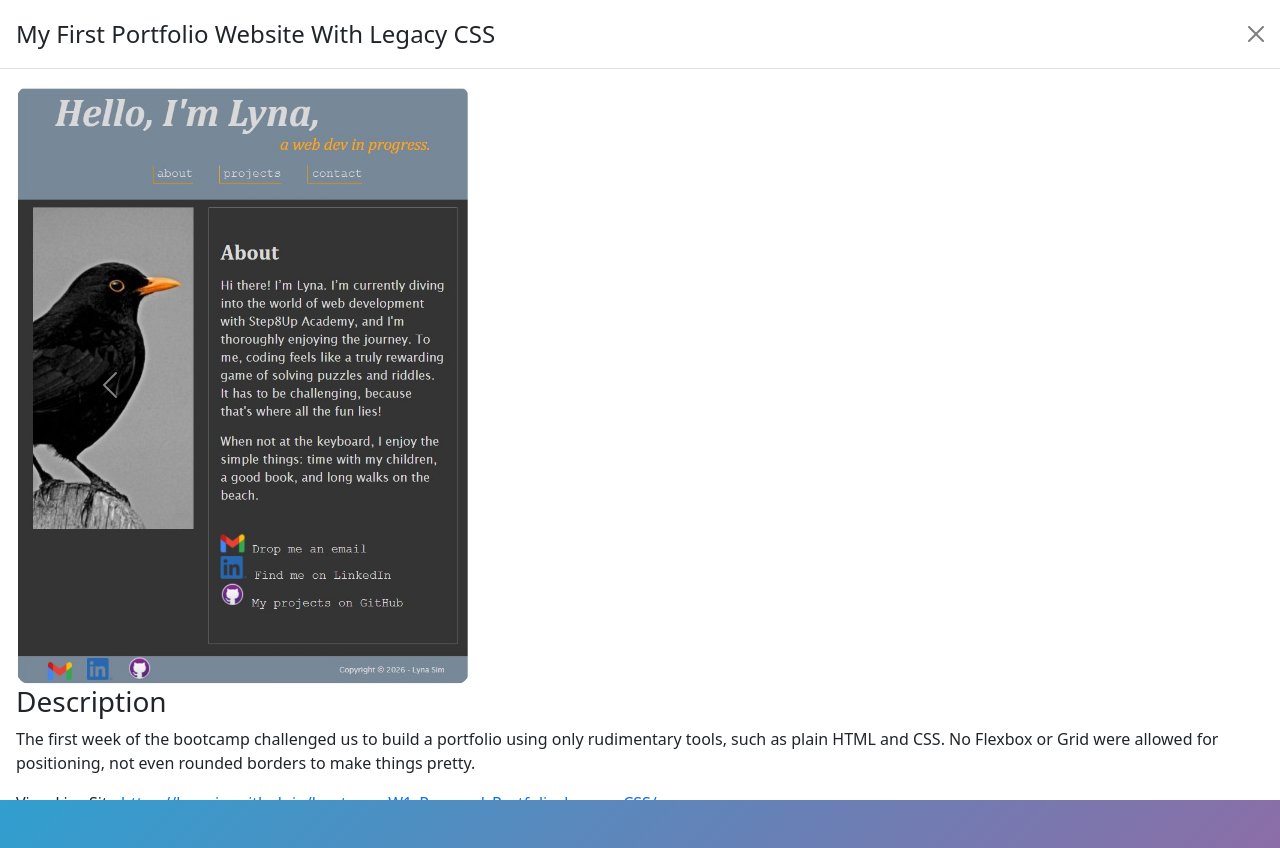
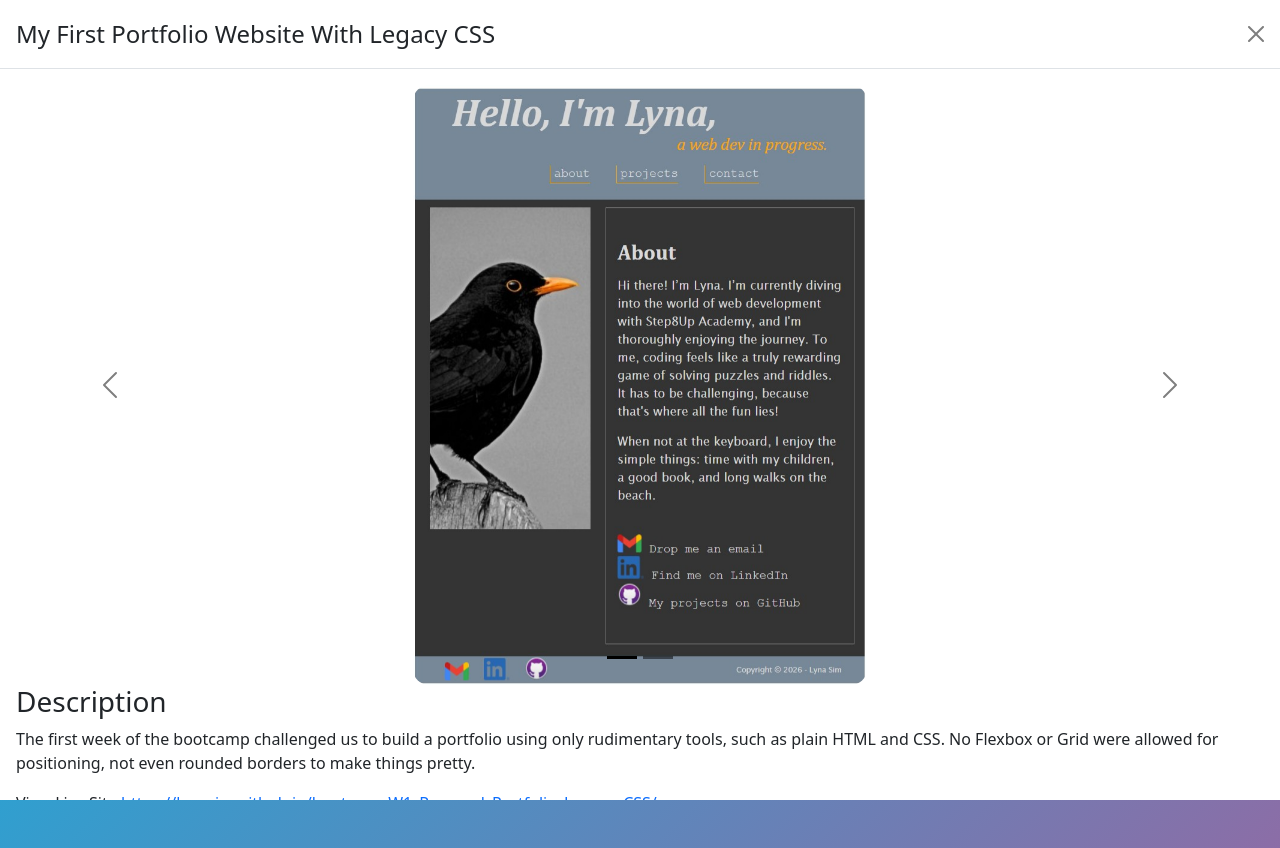
Before and after one commit to LynaSim/REACT_portfolio, a React (Vite) app: page /projects in a window 1280 px wide. Both pictures are taken after a click on the element 268 px from the left and 267 px from the top of the page. Built offline with nearby package versions, Linux system fonts and the light colour scheme; a web font is replaced by a local one.

Commit message:
A few changes to carousel styles.

```diff
--- a/src/pages/Projects.jsx
+++ b/src/pages/Projects.jsx
@@ -34,9 +34,9 @@ function Projects() {
                     <Modal.Title>{activeProject?.title}</Modal.Title>
                 </Modal.Header>
                 <Modal.Body>
-                    <Carousel fade className="">
+                    <Carousel fade data-bs-theme="dark">
                         {activeProject?.carouselImgz.map((img, idx) => (
-                            <Carousel.Item key={idx}>
+                            <Carousel.Item key={idx} className="d-flex justify-content-center">
                                 <Image src={img} alt="Slide project screenshot image" className="carousel-img img-fluid rounded-4" />
                             </Carousel.Item>
                         ))}
```
